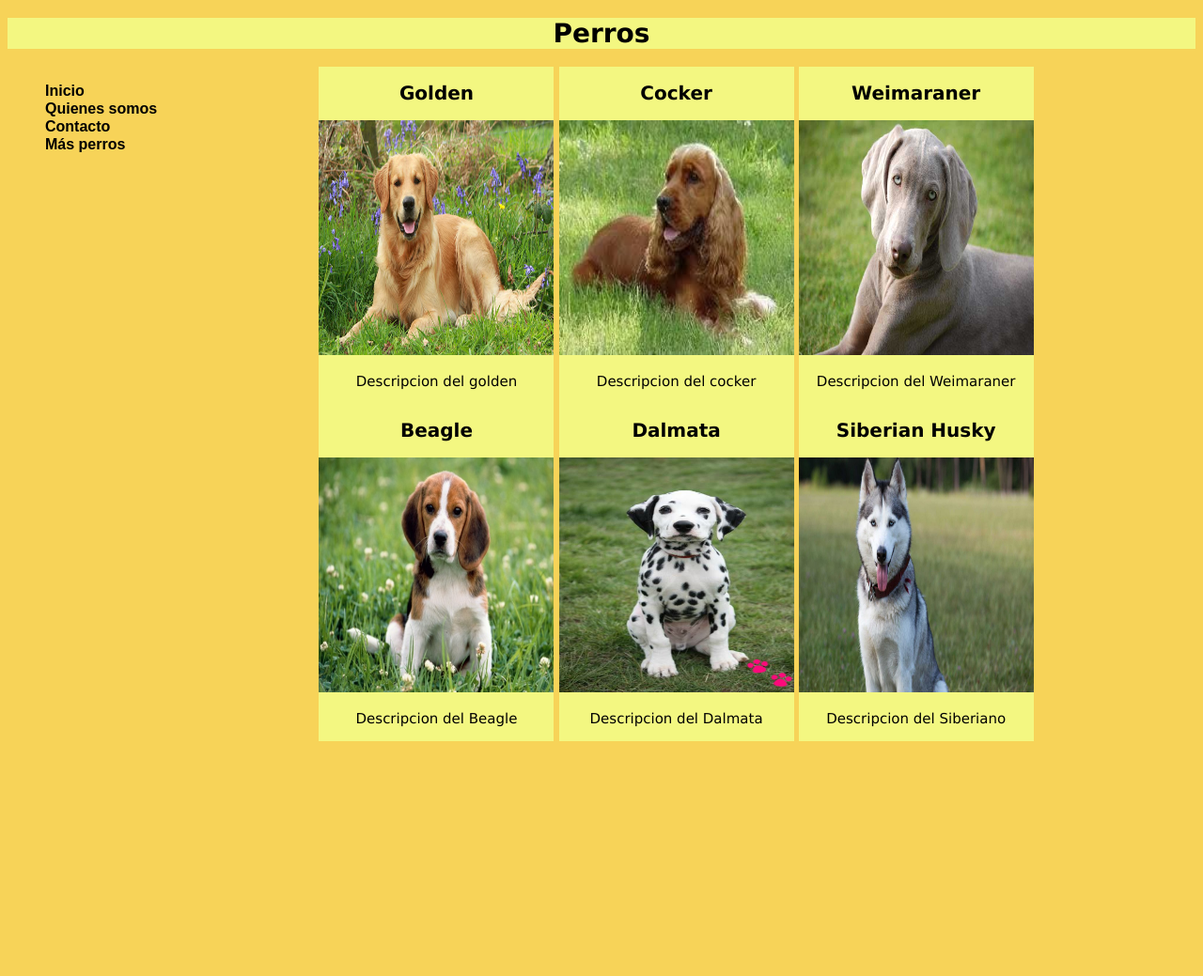
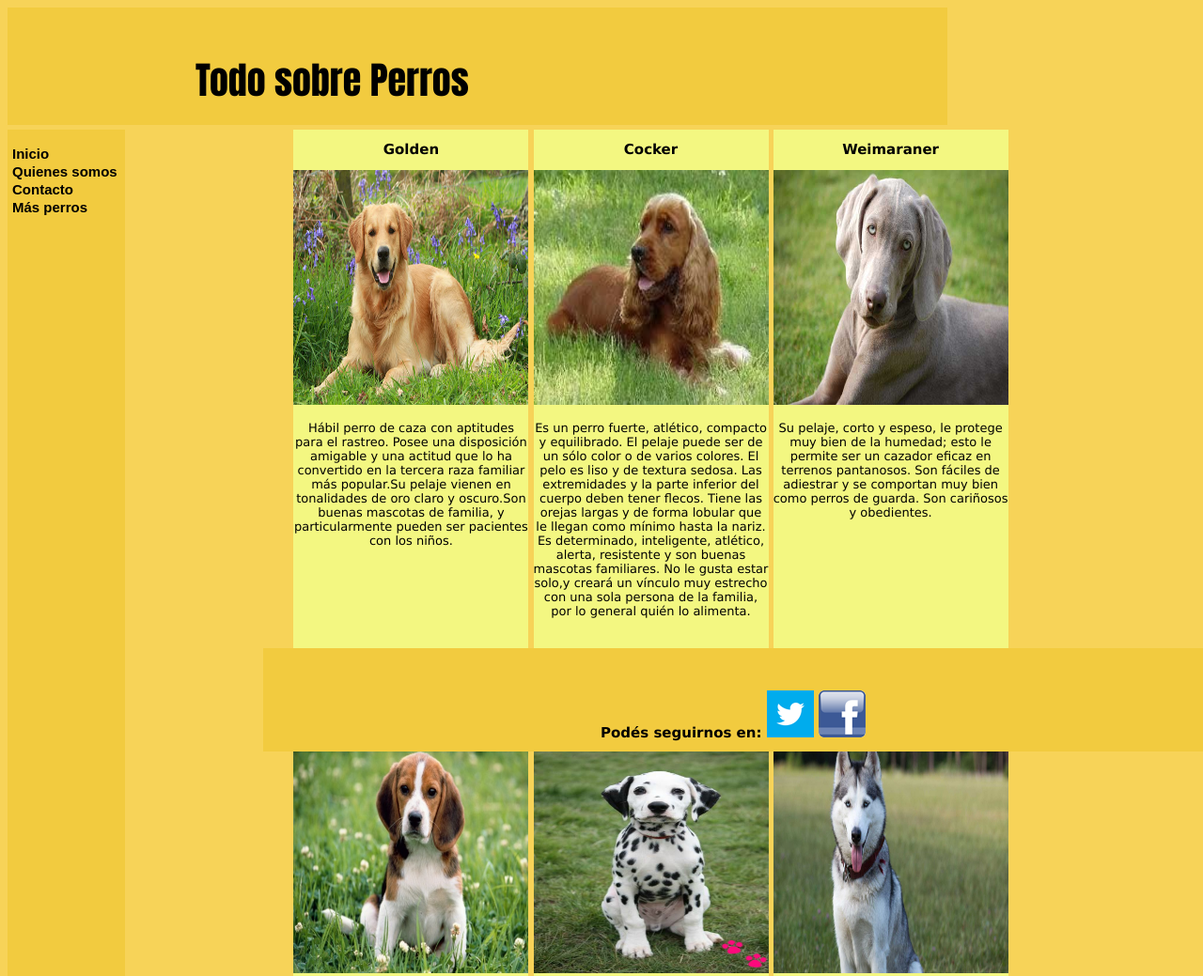
Before and after one commit to florsecchi/WebClase, a plain HTML site: page index.html in a window 1280 px wide. Shown: the top 1039 px of the page at 94% size. Before the commit the page ends 800 px from the top, so only its background shows below. Drawn offline with Linux system fonts and the light colour scheme.

Commit message:
footer fixed

```diff
--- a/css/estilos.css
+++ b/css/estilos.css
@@ -1,37 +1,64 @@
 body {
+
 	background-color:#F7D358;
 	font-family:verdana,arial;
-	color:#000000
+	color:#000000;
 
 }
+.encabezado {
+	display:inline-block;
+	background-color:#F2CB3F;
+	height:125px;
+	width:1000px;
 
-.encabezado {
-	background-color:#F3F781
-
-}
+	}
 
 .encabezado h1{
-	font-size: 28px;
+	display:inline-block;
+	font-size: 40px;
 	text-align:center;
-	font-family: verdana,arial;
+	font-family:impact,arial-black,comic sans;
+	padding-top:20px;
+	padding-left:200px;
+	}
+
+.encabezado img{
+	width:125px;
+	height:125px;
+	margin-right:20px;
+	float:left;
+}
+.contenedorg{
+	margin-bottom:120px;
 }
 
 #menu {
 	float:left;
-	height:600px;
+	width:125px;
+	height:1215px;
+	background-color:#F2CB3F;
+	margin-top:5px;
+	margin-right:-20px;
 }
 
 #menu ul{
-	list-style:none
+	list-style:none;
+	text-align:left;
+	padding-left:5px;
+
+
 }
 
 #menu a{
 	text-decoration: none;
 	font-family:arial, verdana;
 	color:#000000;
+	font-size:15px;
 	font-weight:bold;
+
 }
 .modulo:{
+	overflow:hidden;
 	width: 200px;
 	height: 200px;
 
@@ -45,17 +72,37 @@ body {
 
 .perros{
 	display:inline-block;
-	background-color:#F3F781
-
-}
+	background-color:#F3F781;
+	vertical-align: top;
+	height: 600px;
+	margin-top:5px;
+	}
 
 .perros h2 {
-	font-size: 20px;
+	font-size: 15px;
 	text-align:center;
 }
 
 .perros p {
-	font-size: 15px;
+	font-size:13px;
 	text-align:center;
+	width:250px;
+
+	}
+#footer{
+	position:fixed;
+	bottom:0;
+	right:0;
+	background-color:#F2CB3F;
+	height:80px;
+	width:1000px;
+	padding-top:30px;
+	margin-top:5px;
 
 }
+
+#footer h3{
+
+	text-align:center;
+	font-size:15px;
+}
--- a/index.html
+++ b/index.html
@@ -9,9 +9,9 @@
 
 
 		<div class= "encabezado">
-			<h1> Perros</h1>
+			<h1> Todo sobre Perros</h1>
 		</div>
-
+  		<div class="contenedorg">
 			<div id="menu">
 				<ul>
 					<li><a href="#"> Inicio </a></li>
@@ -20,26 +20,25 @@
 					<li><a href="#"> Más perros</a></li>
 				</ul>
 			</div>
+			<div class="contenedor"> <!--contiene las 6 imagenes y menu-->
 
-		<div class="contenedor"> <!--contiene las 6 imagenes-->
-
-			<div class="modulo" align= center> <!--primeros 3 perros-->
+				<div class="modulo" align="center"> <!--primeros 3 perros-->
 					<div class= "perros">
 						<h2> Golden</h2>
 						<img src="imagenes/golden.jpg" title= "Golden">
-					<p>Descripcion del  golden</p>
+						<p> Hábil perro de caza con aptitudes para el rastreo. Posee una disposición amigable y una actitud que lo ha convertido en la tercera raza familiar más popular.Su pelaje vienen en tonalidades de oro claro y oscuro.Son buenas mascotas de familia, y particularmente pueden ser pacientes con los niños.</p>
 					</div>
 
 					<div class="perros">
 						<h2> Cocker</h2>
 						<img src="imagenes/cocker.jpg" title= "Cocker">
-					<p> Descripcion del cocker </p>
+						<p> Es un perro fuerte, atlético, compacto y equilibrado. El pelaje puede ser de un sólo color o de varios colores. El pelo es liso y de textura sedosa. Las extremidades y la parte inferior del cuerpo deben tener flecos. Tiene las orejas largas y de forma lobular que le llegan como mínimo hasta la nariz. Es determinado, inteligente, atlético, alerta, resistente y son buenas mascotas familiares. No le gusta estar solo,y creará un vínculo muy estrecho con una sola persona de la familia, por lo general quién lo alimenta.</p>
 					</div>
 
 					<div class="perros">
 						<h2> Weimaraner</h2>
 						<img src="imagenes/weimaraner.jpg" title= "Weimaraner">
-					<p> Descripcion del Weimaraner</p>
+						<p> Su pelaje, corto y espeso, le protege muy bien de la humedad; esto le permite ser un cazador eficaz en terrenos pantanosos. Son fáciles de adiestrar y se comportan muy bien como perros de guarda. Son cariñosos y obedientes.</p>
 					</div>
 				</div> <!-- cierre div 3 perros-->
 
@@ -47,21 +46,28 @@
 					<div class= "perros">
 						<h2> Beagle</h2>
 						<img src="imagenes/beagle.jpg" title= "Beagle">
-					<p>Descripcion del 	Beagle</p>
+						<p>son una raza de perros de tamaño pequeño a mediano,con patas cortas y orejas  largas y suaves.Esta raza se puede encontrar con una amplia variedad de colores. Aunque el color del pelaje tricolor formada por una base de color blanco con grandes áreas negras y tonos marrón claro sea la más común. Son animales inteligentes, y populares como animales domésticos debido a su talla, carácter tranquilo y carencia de problemas de salud congénitos.</p>
 					</div>
 
 					<div class="perros">
 						<h2> Dalmata</h2>
 						<img src="imagenes/dalmata.jpg" title= "Dalmata">
-					<p> Descripcion del Dalmata</p>
+						<p> Su característica principal es su singular pelaje moteado de color negro o hígado. Al nacer, las crías carecen de manchas, las cuales van apareciendo por todo su cuerpo durante el primer año de vida.Son animales de buena musculatura, de tamaño mediano, con una gran resistencia.En su comportamiento es un perro aparentemente independiente y sereno.</p>
 					</div>
 
 					<div class="perros">
 						<h2> Siberian Husky</h2>
 						<img src="imagenes/siberiano.jpg" title= "Siberian Husky">
-					<p> Descripcion del Siberiano</p>
+						<p> Es un perro de tamaño mediano. Acostumbrado a vivir en la nieve, tiene el pelaje mucho más denso y grueso que otras razas de perros. Es capaz de modificar drásticamente su pelaje según el lugar donde viva.Puede ser una buena mascota de familia, ya que son cariñosos con personas de todas las edades.</p>
 					</div>
 				</div> <!-- cierre div 3 perros-->
 			</div><!-- cierre contenedor-->
+			</div>
+
+				<div ID="footer"> <!--footer-->
+					<h3> Podés seguirnos en:
+					<img src="imagenes/twitter-logo.png" title="/twitter/todosobreperrosOk">
+					<img src="imagenes/facebook_logo_small.png" title="/facebook/todo_sobreperros"></h3>
+				</div>
 	</body>
 </html>
```
Also changed, not shown: css/formulario.html (added, +25 -0 lines), Imagenes/facebook.jpg (added), Imagenes/facebook_logo_small.png (added), Imagenes/fondopatita.jpg (added), Imagenes/patitalogo.jpg (added), Imagenes/twiter.png (added), Imagenes/twitter-logo.png (added). Lines whose indentation alone changed are shown as unchanged.
